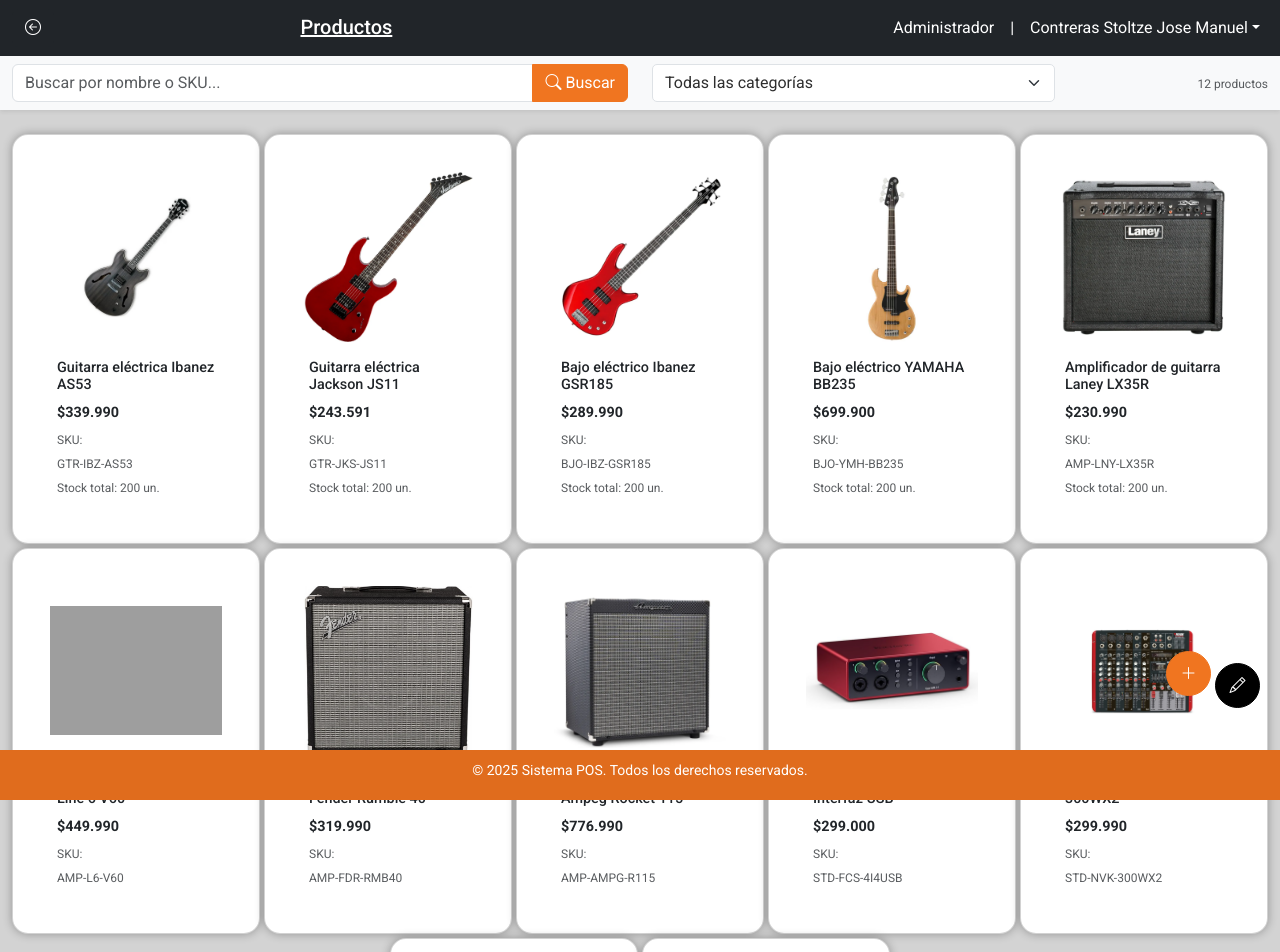
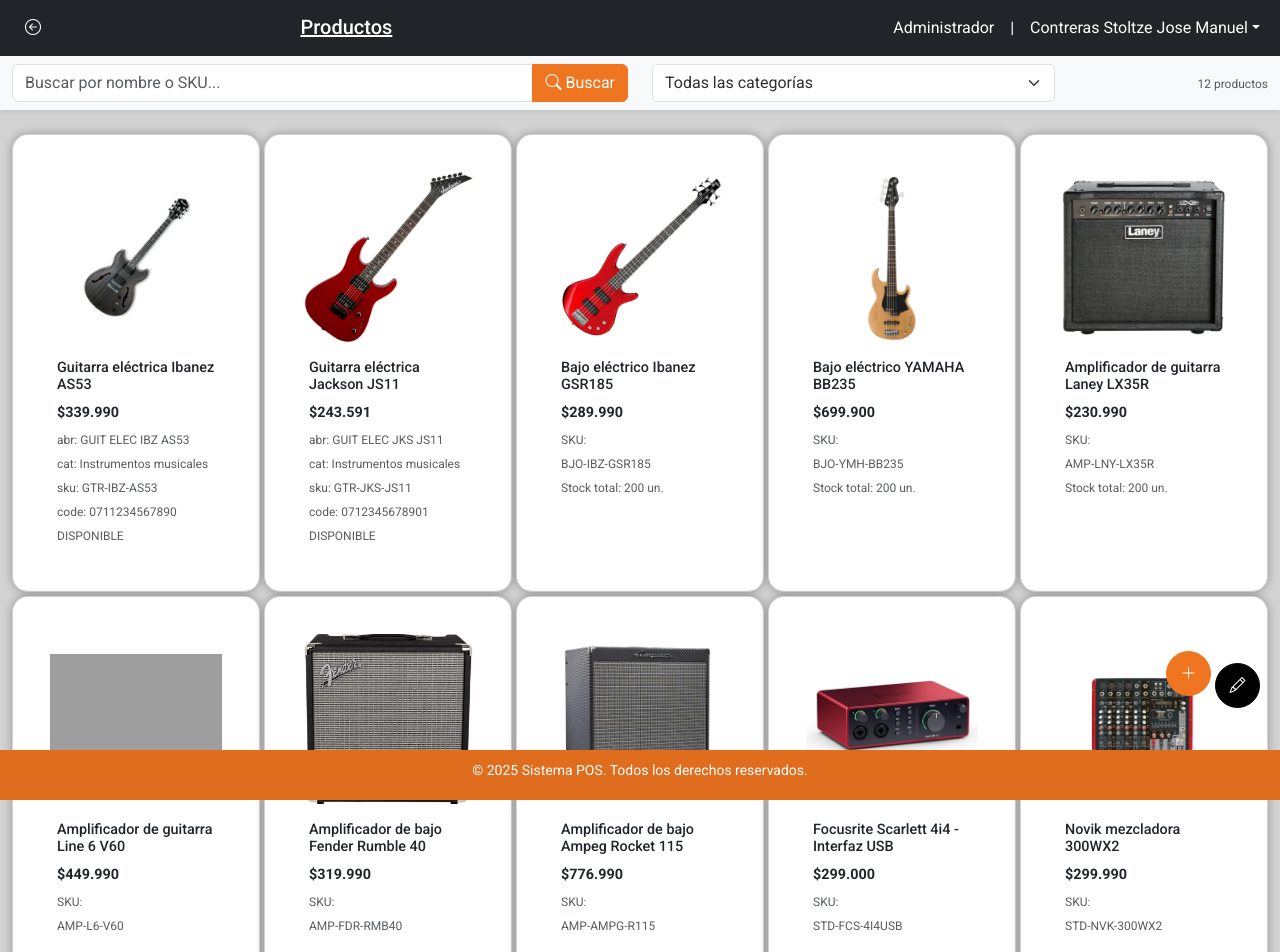
Before and after one commit to jmcstoltze/prototipo-pos, a plain HTML site: page productos.html in a window 1280 px wide. Shown: the top 952 px of the page. Drawn offline with nearby package versions, Linux system fonts and the light colour scheme; grey boxes are pictures that could not be loaded.

Commit message:
agregar campos en card de producto

```diff
--- a/productos.html
+++ b/productos.html
@@ -106,9 +106,11 @@
                     <div class="card-body">
                         <h5 class="card-title">Guitarra eléctrica Ibanez AS53</h5>
                         <p class="card-text">$339.990</p>
-                        <small class="text-muted">SKU:</small><br>
-                        <small class="text-muted">GTR-IBZ-AS53</small><br>
-                        <small class="text-muted">Stock total: 200 un.</small><br>
+                        <small class="text-muted">abr: GUIT ELEC IBZ AS53</small><br>
+                        <small class="text-muted">cat: Instrumentos musicales</small><br>
+                        <small class="text-muted">sku: GTR-IBZ-AS53</small><br>
+                        <small class="text-muted">code: 0711234567890</small><br>
+                        <small class="text-muted">DISPONIBLE</small><br>
 
                         <div class="edit-buttons mt-2 d-none">
 
@@ -131,9 +133,13 @@
                     <div class="card-body">
                         <h5 class="card-title">Guitarra eléctrica Jackson JS11</h5>
                         <p class="card-text">$243.591</p>
-                        <small class="text-muted">SKU:</small><br>
-                        <small class="text-muted">GTR-JKS-JS11</small><br>
-                        <small class="text-muted">Stock total: 200 un.</small><br>
+
+                        <small class="text-muted">abr: GUIT ELEC JKS JS11</small><br>
+                        <small class="text-muted">cat: Instrumentos musicales</small><br>
+                        <small class="text-muted">sku: GTR-JKS-JS11</small><br>
+                        <small class="text-muted">code: 0712345678901</small><br>
+                        <small class="text-muted">DISPONIBLE</small><br>
+
 
                         <div class="edit-buttons mt-2 d-none">
                             <button class="btn btn-sm btn-solid-orange">Editar</button>
```
